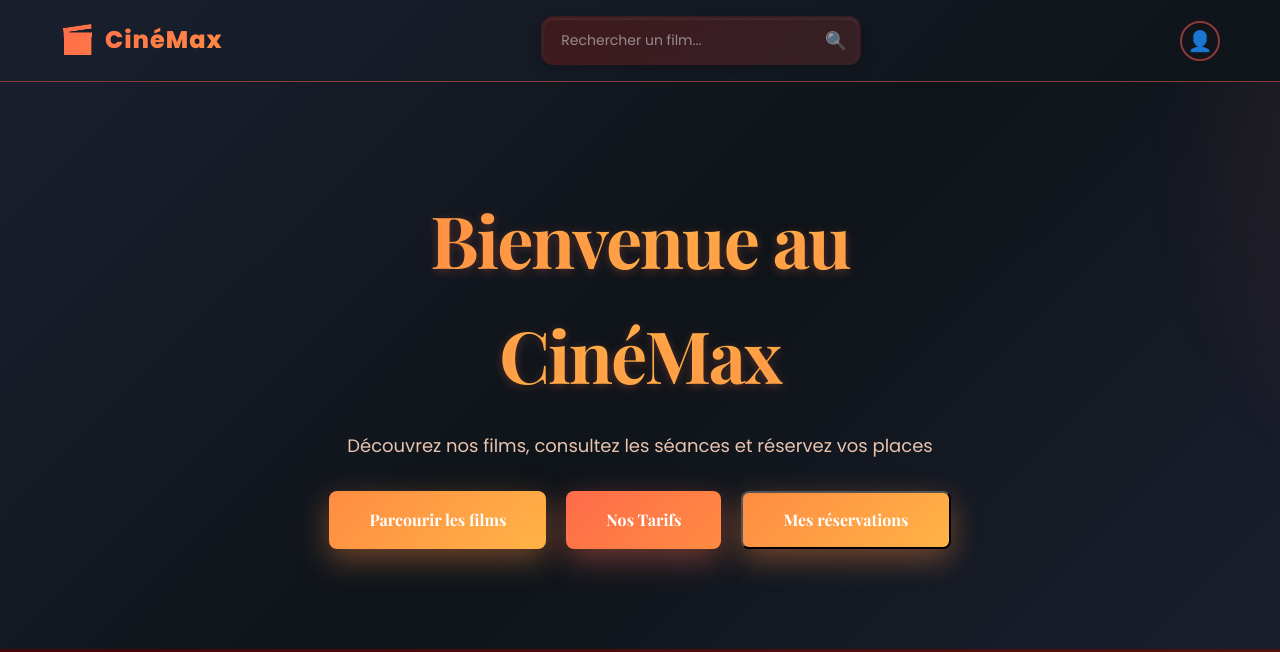
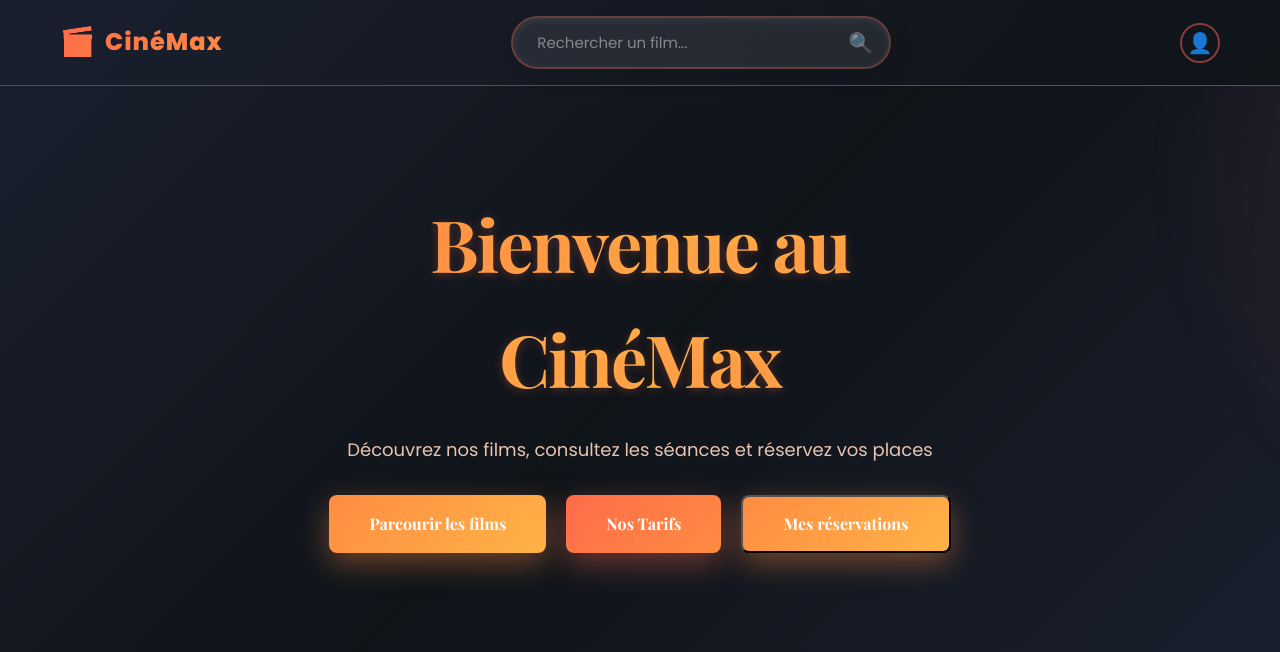
Before and after one commit to Synthia0401/informatique, a Flask app: page / in a window 1280 px wide. Shown: the top 652 px of the page. Run offline with Flask 3, Linux system fonts and the light colour scheme.

Commit message:
Redesign search bar with capsule shape and modern styling
Changes:
- Change border-radius to 50px for capsule/pill shape
- Increase width from 320px to 380px
- Update border color to orange with better transparency
- Use semi-transparent background with backdrop blur
- Improve hover and focus effects
- Enhance icon interactions (opacity and color changes)
- Use smooth cubic-bezier animations for better transitions
- Better visual hierarchy with opacity management

The search bar now has a modern, sleek appearance matching the design reference while maintaining the dark theme of the site.

🤖 Generated with Claude Code

Co-Authored-By: Claude <noreply@anthropic.com>

```diff
--- a/frontend/static/style.css
+++ b/frontend/static/style.css
@@ -87,55 +87,61 @@ body {
 
 .nav-search {
     position: relative;
-    width: 320px;
+    width: 380px;
     transition: all 0.3s ease;
 }
 
 .search-input {
     width: 100%;
-    padding: 12px 45px 12px 18px;
-    border: 2px solid transparent;
-    border-radius: 12px;
-    background: linear-gradient(135deg, rgba(90, 26, 26, 0.6) 0%, rgba(107, 46, 46, 0.4) 100%);
-    backdrop-filter: blur(10px);
+    padding: 13px 50px 13px 24px;
+    border: 2px solid rgba(255, 107, 74, 0.3);
+    border-radius: 50px;
+    background: rgba(255, 255, 255, 0.08);
+    backdrop-filter: blur(12px);
     color: var(--text-primary);
     font-family: 'Poppins', sans-serif;
-    font-size: 14px;
+    font-size: 15px;
     font-weight: 500;
-    transition: all 0.35s cubic-bezier(0.4, 0, 0.2, 1);
-    box-shadow: 0 4px 15px rgba(0, 0, 0, 0.2), inset 0 1px 3px rgba(255, 255, 255, 0.1);
+    transition: all 0.4s cubic-bezier(0.34, 1.56, 0.64, 1);
+    box-shadow: 0 8px 25px rgba(0, 0, 0, 0.15), inset 0 2px 8px rgba(255, 255, 255, 0.08);
 }
 
 .search-input::placeholder {
-    color: rgba(248, 248, 248, 0.5);
+    color: rgba(248, 248, 248, 0.45);
     font-weight: 400;
 }
 
 .search-input:hover {
-    background: linear-gradient(135deg, rgba(90, 26, 26, 0.75) 0%, rgba(107, 46, 46, 0.55) 100%);
-    box-shadow: 0 6px 20px rgba(255, 107, 74, 0.15), inset 0 1px 3px rgba(255, 255, 255, 0.15);
+    border-color: rgba(255, 107, 74, 0.5);
+    background: rgba(255, 255, 255, 0.12);
+    box-shadow: 0 12px 35px rgba(255, 107, 74, 0.12), inset 0 2px 8px rgba(255, 255, 255, 0.12);
 }
 
 .search-input:focus {
     outline: none;
     border-color: var(--primary-color);
-    background: linear-gradient(135deg, rgba(90, 26, 26, 0.9) 0%, rgba(107, 46, 46, 0.7) 100%);
-    box-shadow: 0 8px 30px rgba(255, 107, 74, 0.25), inset 0 1px 3px rgba(255, 255, 255, 0.2), 0 0 0 3px rgba(255, 107, 74, 0.1);
+    background: rgba(255, 255, 255, 0.15);
+    box-shadow: 0 15px 40px rgba(255, 107, 74, 0.2), inset 0 2px 8px rgba(255, 255, 255, 0.15), 0 0 0 4px rgba(255, 107, 74, 0.08);
 }
 
 .search-icon {
     position: absolute;
-    right: 14px;
+    right: 18px;
     top: 50%;
     transform: translateY(-50%);
     pointer-events: none;
-    font-size: 18px;
-    opacity: 0.7;
-    transition: opacity 0.3s ease;
+    font-size: 20px;
+    opacity: 0.6;
+    transition: all 0.4s ease;
+}
+
+.search-input:hover ~ .search-icon {
+    opacity: 0.8;
 }
 
 .search-input:focus ~ .search-icon {
     opacity: 1;
+    color: var(--primary-color);
 }
 
 /* Search Suggestions */
```
